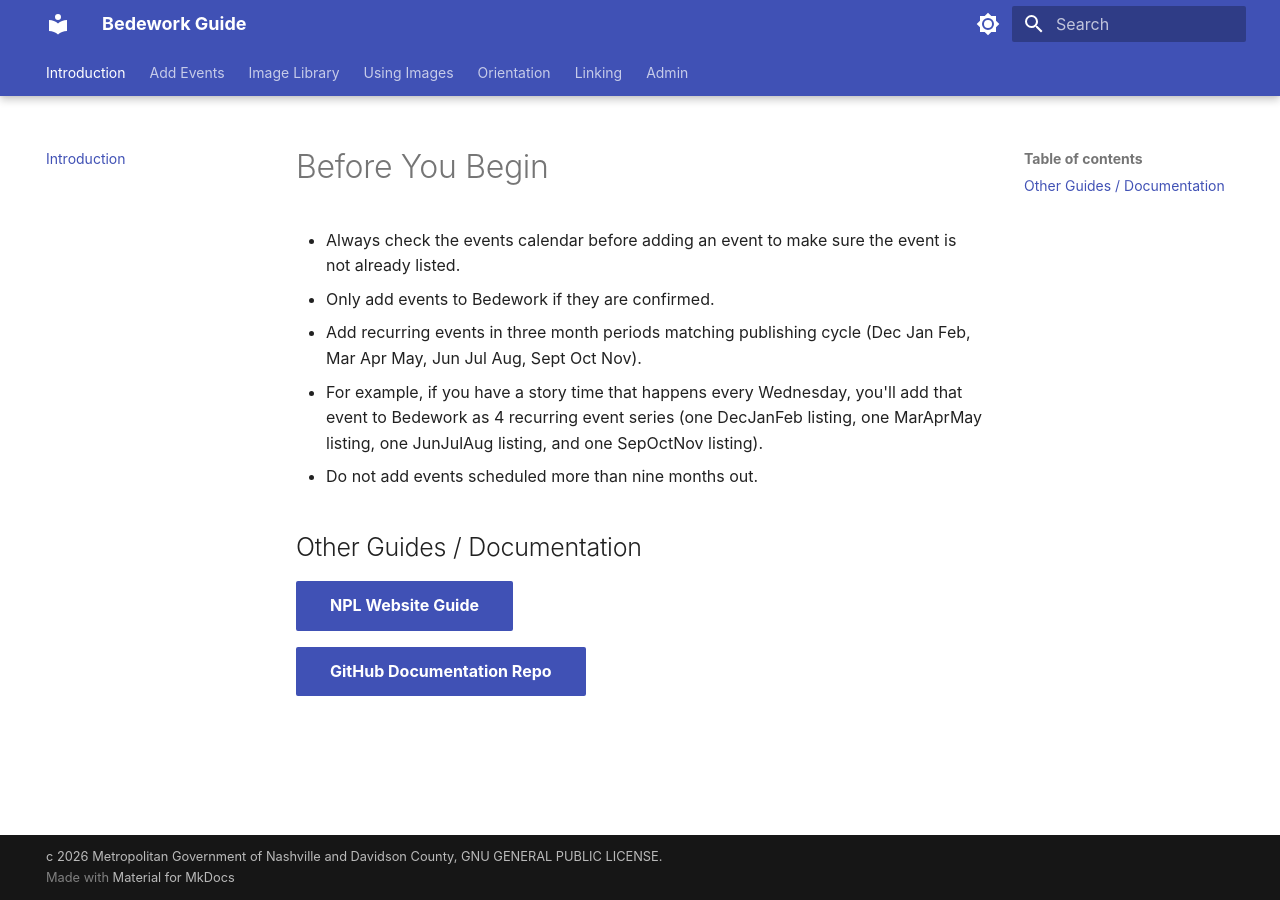
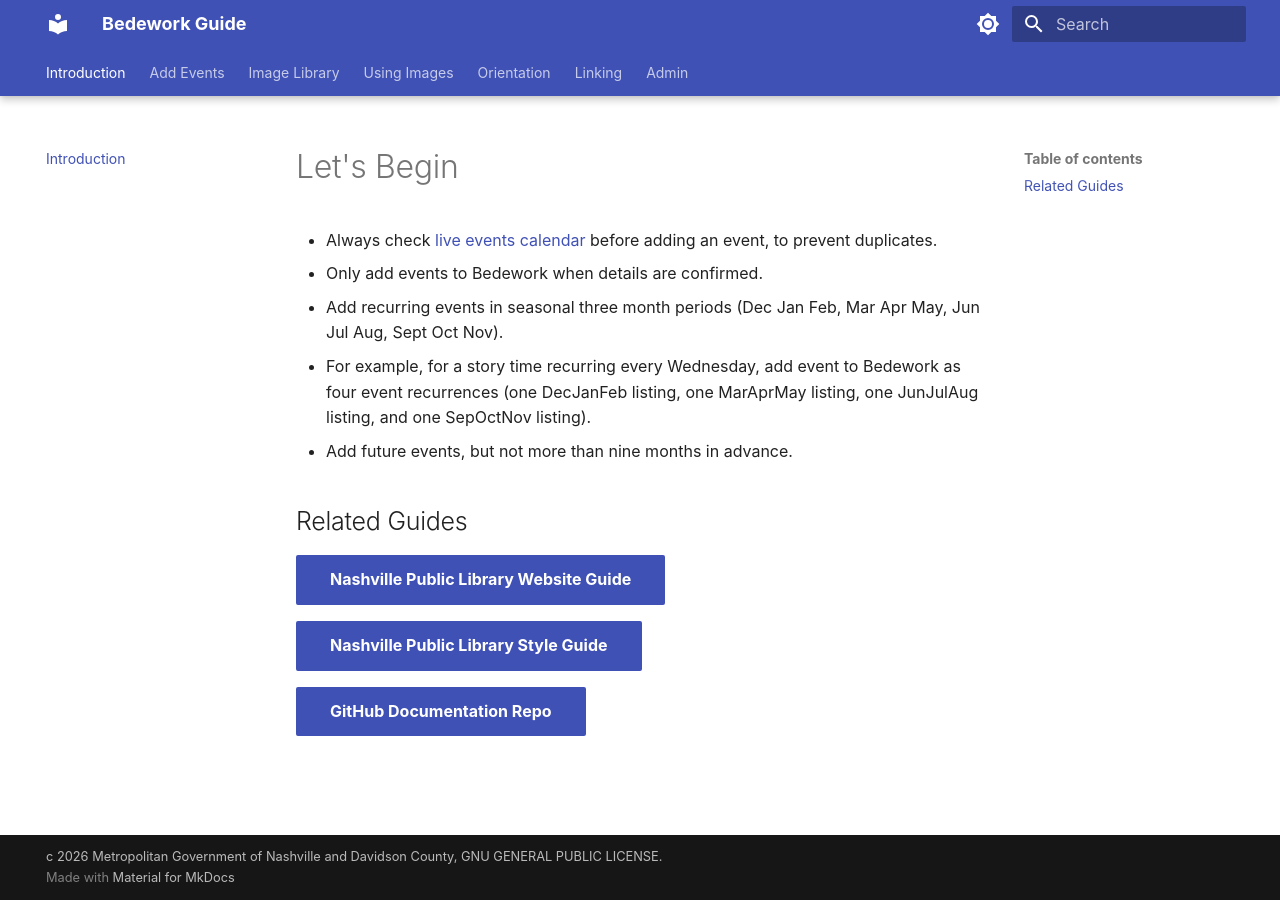
Before and after one commit to Nashville-Public-Library/bedework-docs, an MkDocs documentation site: the page built from docs/index.md, in a window 1280 px wide. Built offline with MkDocs 1.6.1 and Material for MkDocs 9.7.7, drawn with Linux system fonts in a browser that asks for light colours.

Commit message:
editing home page

```diff
--- a/docs/index.md
+++ b/docs/index.md
@@ -2,16 +2,18 @@
 title: Introduction
 ---
 
-# Before You Begin
+# Let's Begin
 
-- Always check the events calendar before adding an event to make sure the event is not already listed.
-- Only add events to Bedework if they are confirmed.
-- Add recurring events in three month periods matching publishing cycle (Dec Jan Feb, Mar Apr May, Jun Jul Aug, Sept Oct Nov).
-  - For example, if you have a story time that happens every Wednesday, you'll add that event to Bedework as 4 recurring event series (one DecJanFeb listing, one MarAprMay listing, one JunJulAug listing, and one SepOctNov listing).
-  - Do not add events scheduled more than nine months out.
+- Always check [live events calendar](https://events.library.nashville.org/) before adding an event, to prevent duplicates.
+- Only add events to Bedework when details are confirmed.
+- Add recurring events in seasonal three month periods (Dec Jan Feb, Mar Apr May, Jun Jul Aug, Sept Oct Nov).
+  - For example, for a story time recurring every Wednesday, add event to Bedework as four event recurrences (one DecJanFeb listing, one MarAprMay listing, one JunJulAug listing, and one SepOctNov listing).
+  - Add future events, but not more than nine months in advance.
 
-## Other Guides / Documentation
+## Related Guides
 
-[NPL Website Guide](https://nashville-public-library.github.io/mkdocsuaurus/){ .md-button .md-button--primary }
+[Nashville Public Library Website Guide](https://nashville-public-library.github.io/mkdocsuaurus/){ .md-button .md-button--primary }
+
+[Nashville Public Library Style Guide](https://docs.google.com/document/d/1GEg7vq-WWuBhZaVDM39cERYrDljqLXI5CUQngT1d694/edit?usp=sharing){ .md-button .md-button--primary }
 
 [GitHub Documentation Repo](https://github.com/Nashville-Public-Library/documentation){ .md-button .md-button--primary }
```
